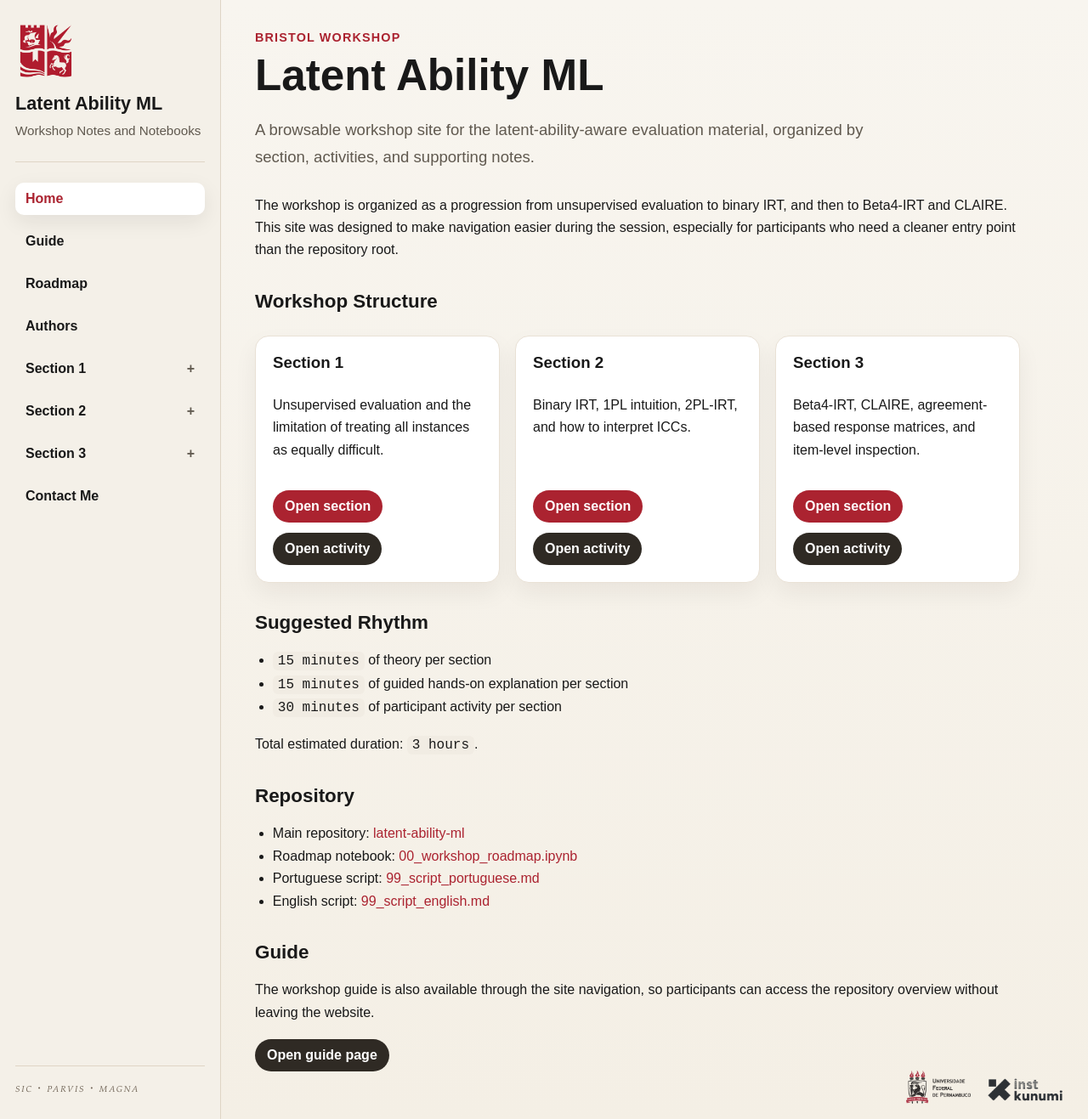
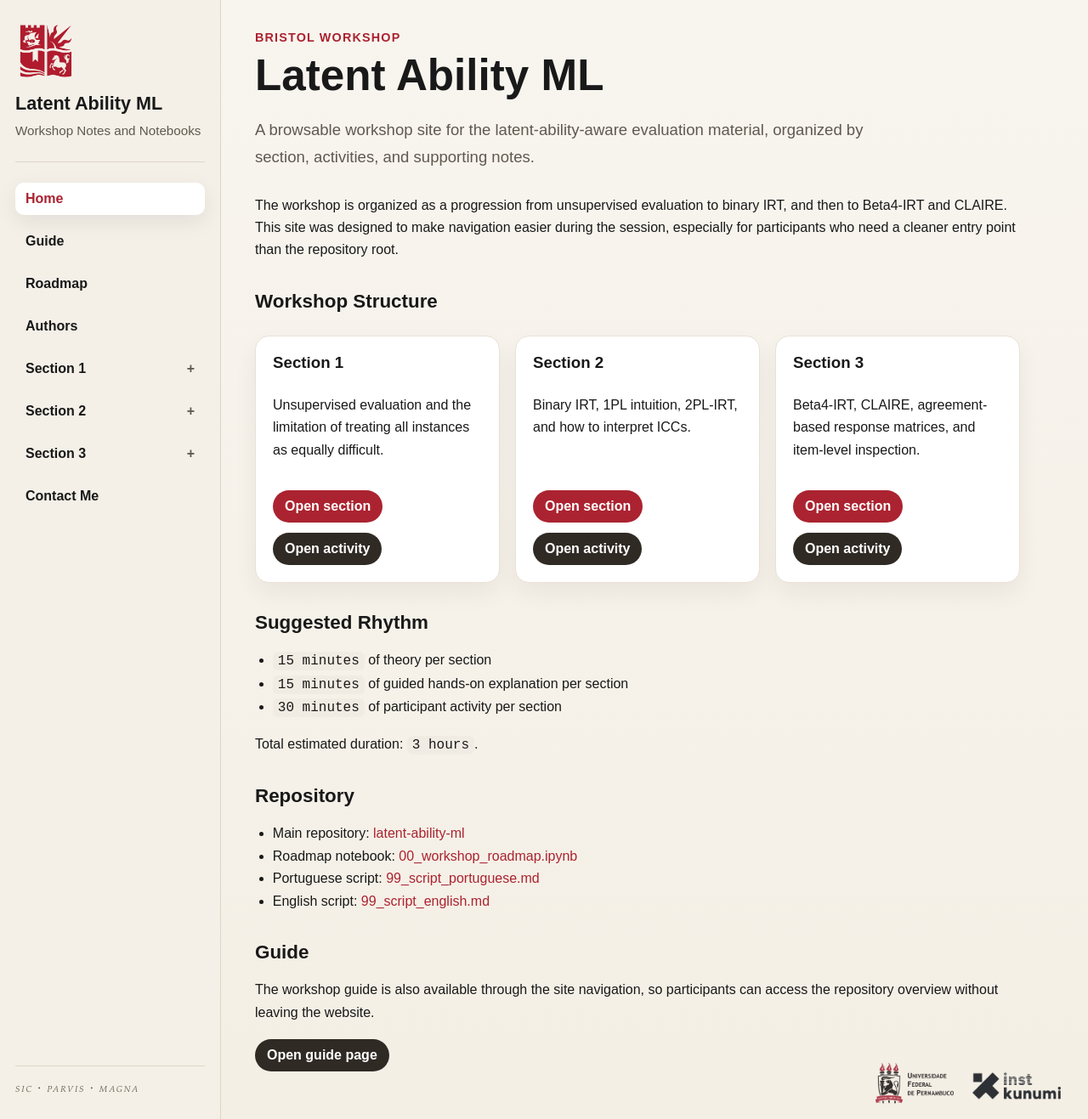
Before and after one commit to Manuelfjr/latent-ability-ml, a Jekyll site: the page built from site/index.md, in a window 1280 px wide and 1317 px high. Shown: the whole window at 85% size. Built offline with Jekyll 4.4.1, drawn with Linux system fonts in a browser that asks for light colours.

Commit message:
update: try fix

```diff
--- a/site/assets/css/style.css
+++ b/site/assets/css/style.css
@@ -355,11 +355,11 @@ img {
 }
 
 .corner-logo-ufpe {
-  width: 76px;
+  width: 92px;
 }
 
 .corner-logo-kunumi {
-  width: 104px;
+  width: 124px;
   transform: translateY(5px);
 }
 
@@ -386,11 +386,11 @@ img {
   }
 
   .corner-logo-ufpe {
-    width: 58px;
+    width: 72px;
   }
 
   .corner-logo-kunumi {
-    width: 82px;
+    width: 98px;
     transform: translateY(3px);
   }
 }
```
Also changed, not shown: 1 other file.
